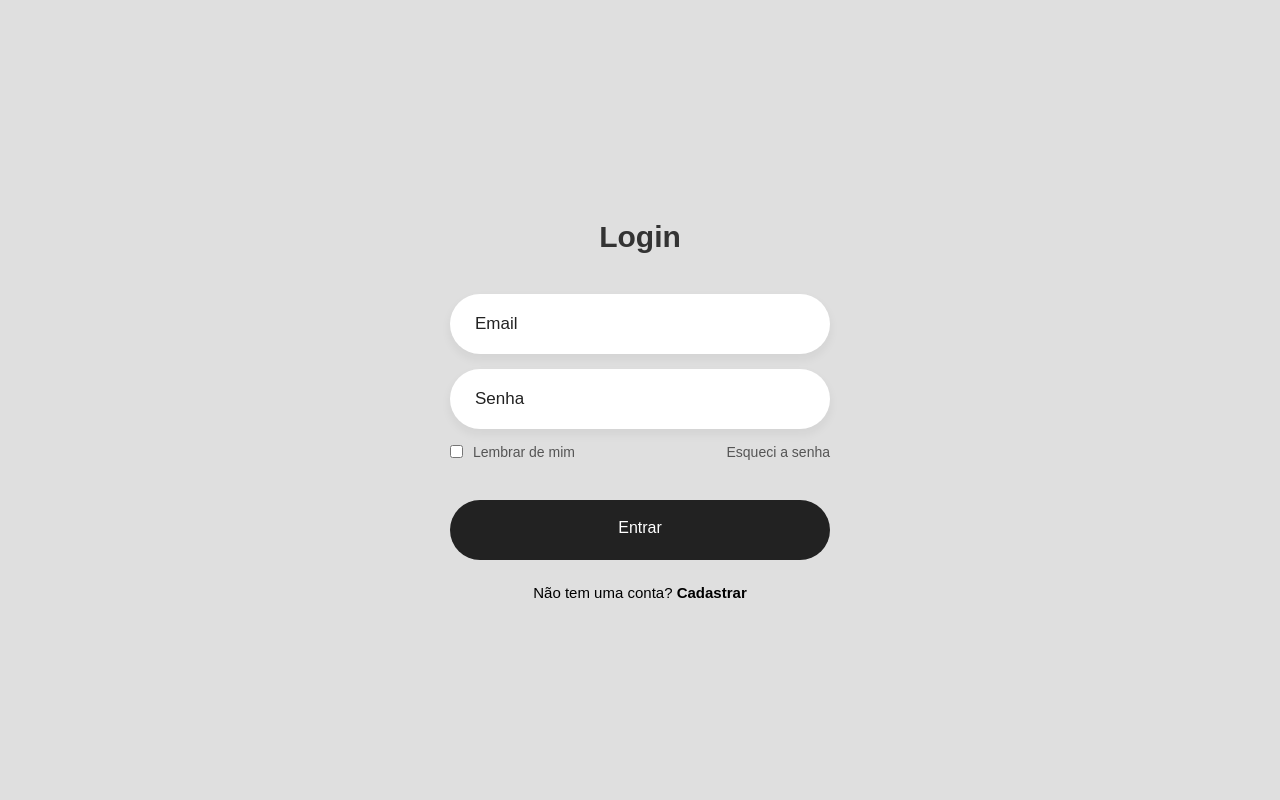
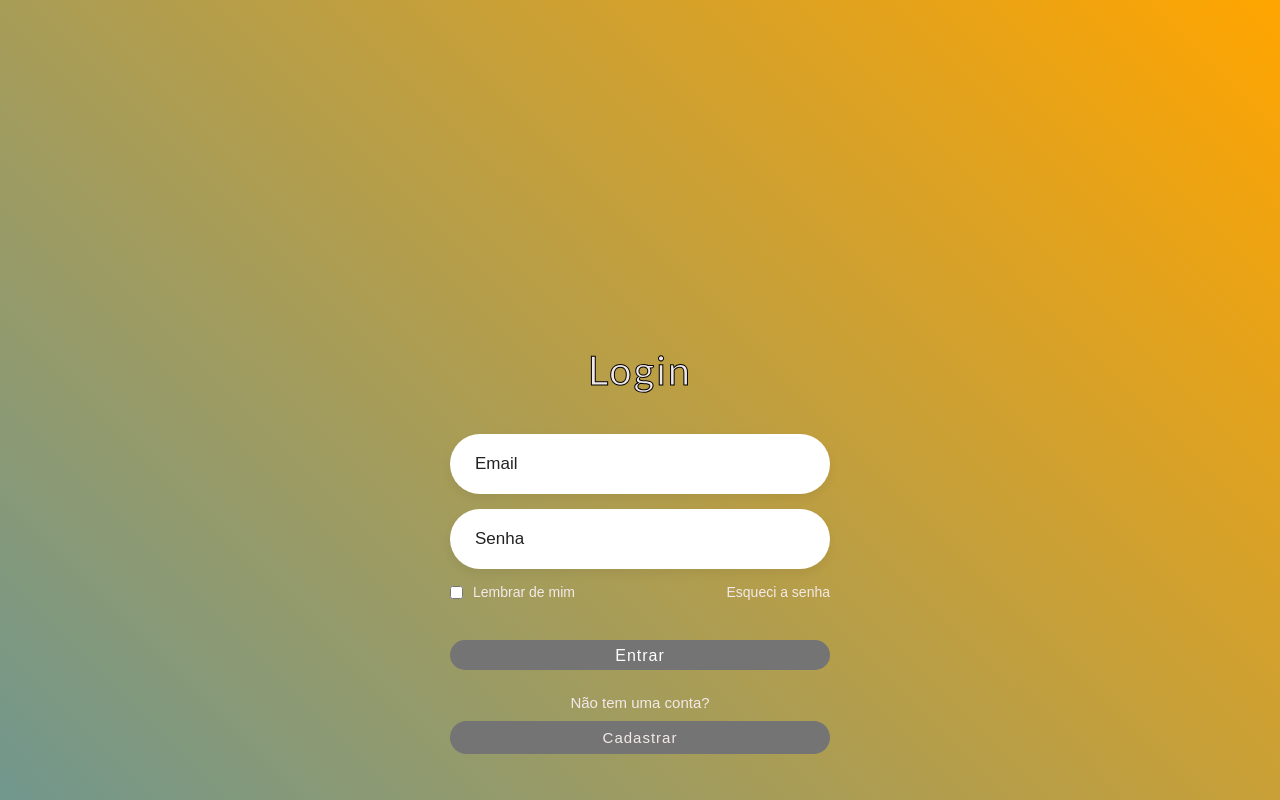
Before and after one commit to SparklesHanabi/Tela-de-Login, a plain HTML site: page index.html in a window 1280 px wide. Shown: the top 800 px of the page. Drawn offline with Linux system fonts and the light colour scheme; files that its build step writes are made by us from their sources.

Commit message:
Add files via upload
Vers]ao atualizada da tela de login, agora com cadastro

```diff
--- /dev/null
+++ b/css/form.css
@@ -0,0 +1,43 @@
+@import url('https://fonts.googleapis.com/css2?family=Poppins:wght@400;500&display=swap');
+
+*{
+    margin: 0;
+    padding: 0;
+}
+
+body{
+    width: 100%;
+    height: 100vh;
+    font-family: 'Poppins', sans-serif;
+    background:linear-gradient(45deg, #ffce51, #ff7253, #fd57fd)
+}
+#form{
+ position: relative;
+ top: 50%;
+ left: 50%;
+ transform: translate(-50%, -50%);
+ background: #fff;
+ border-radius: 10px;
+ padding: 60px;
+ width: min-content;
+ align-items: center;
+ color: #2b343b
+}
+.title{
+    font-size: 1.8em;
+    margin-bottom: 10%;
+}
+.input{
+    min-width: 280;
+    border-radius: 22px;
+    border: 2px #0000008a solid;
+    padding: 5px;
+    margin: 0px 0px 12px -5px;
+}
+input i{
+    font-size: 1.2em;
+    padding: 5px;
+}
+input input{
+    outline: none;
+}
--- a/css/style.css
+++ b/css/style.css
@@ -1,6 +1,7 @@
 *  {
     margin: 0;
     padding: 0;
+    box-sizing: border-box
 }
 @import url('https://fonts.googleapis.com/css2?family=Poppins:wght@400;500&display=swap');
 
@@ -11,12 +12,33 @@
     font-family: 'Poppins',sans-serif;
 }
 body{
-    background-image: url(../img/academiaLOGO.jpg);
+    width: 100%;
+    padding: 300px 0;
     display: flex;
     justify-content: center;
     align-items: center;
     min-height: 100vh;
-    background: #dfdfdf;
+    background-image: linear-gradient( 45deg, rgb(44, 43, 43), rgb(0, 140, 255), orange);
+    background-size: 500% 100%;
+    animation: degrade-animation 5s infinite alternate;
+}
+@keyframes degrade-animation {
+    0%{
+        background-position: 0%;
+    }
+    100%{
+        background-position: 100%;
+    }
+}
+
+@keyframes fade-in {
+    0%{
+        opacity: 0;
+    }
+    100%{
+        opacity: 1;
+    }
+
 }
 .login-box{
     display: flex;
@@ -25,15 +47,33 @@ body{
     width: 440px;
     height: 480px;
     padding: 30px;
+    animation: fade-in 3s 1;
 }
+
+
 .login-header{
     text-align: center;
     margin: 20px 0 40px 0;
 }
 .login-header header{
-    color: #333;
-    font-size: 30px;
-    font-weight: 600;
+    font-family: 'Trebuchet MS', 'Lucida Sans Unicode', 'Lucida Grande', 'Lucida Sans', Arial, sans-serif;
+    color: #f0e8e8;
+    font-size: 40px;
+    font-weight: 200;
+    letter-spacing: 2px;
+    -webkit-text-stroke: 1px #000;
+}
+
+@keyframes slideInRight {
+    from {
+        transform: translateX(100%);
+        opacity: 0;
+    }
+    to {
+        transform: translateX(0%);
+        opacity: 1;
+    }
+
 }
 .input-box .input-field{
     width: 100%;
@@ -46,6 +86,7 @@ body{
     box-shadow: 0px 5px 10px 1px rgba(0,0,0, 0.05);
     outline: none;
     transition: .3s;
+    animation: slideInRight 1s 1;
 }
 ::placeholder{
     font-weight: 500;
@@ -63,7 +104,7 @@ section{
     display: flex;
     align-items: center;
     font-size: 14px;
-    color: #555;
+    color: #f3e9e9;
 }
 #check{
     margin-right: 10px;
@@ -71,28 +112,37 @@ section{
 a{
     text-decoration: none;
 }
-a:hover{
-    text-decoration: underline;
-}
 section a{
-    color: #555;
+    color: #f3e9e9;
 }
 .input-submit{
     position: relative;
+
+}
+.input-submit::before{
+    content: '';
+    top: 0;
+    left: 0;
+    width: 100%;
+    height: 100%;
+    z-index: -1;
 }
 .submit-btn{
     width: 100%;
-    height: 60px;
-    background: #222;
+    height: 30px;
+    background: #747474;
     border: none;
     border-radius: 30px;
     cursor: pointer;
-    transition: .3s;
+    transition: .5s;
+    animation: slideInRight 1s 1;
 }
+
 .input-submit label{
     position: absolute;
-    top: 45%;
+    top: 47%;
     left: 50%;
+    letter-spacing: 1px;
     color: #fff;
     -webkit-transform: translate(-50%, -50%);
     -ms-transform: translate(-50%, -50%);
@@ -101,14 +151,63 @@ section a{
 }
 .submit-btn:hover{
     background: #000;
-    transform: scale(1.05,1);
+    transform: scale(1.2);
+    z-index: -1;
 }
+
+
+
 .sign-up-link{
     text-align: center;
     font-size: 15px;
     margin-top: 20px;
+
 }
 .sign-up-link a{
-    color: #000;
-    font-weight: 600;
+    padding: 8px;
+    color: #f3e9e9;
+    font-weight: 400;
+    letter-spacing: 1px;
+    transition: .5s;
+    display: block;
+    position: relative;
+    margin-top: 10px;
+    z-index: 1;
+    animation: slideInRight 1s 1;
+    outline: none;
+    background: #747474;
+    border: none;
+    border-radius: 30px;
+
 }
+.sign-up-link a:hover{
+    transform: scale(1.2);
+    background: #000;
+    border-radius: 30px;
+    border: none;
+    outline: none;
+
+}
+
+.sign-up-link a::before{
+    position: absolute;
+    content: '';
+    top: 0;
+    left: 0;
+    width: 100%;
+    height: 100%;
+    border-radius: 30px;
+    border: none;
+    background-color: #1d1c1c;
+    z-index: -1;
+    transform-origin: right;
+    transform: scaleX(0);
+}
+.sign-up-link a:hover::before{
+    transform-origin: left;
+    transform: scaleX(1);
+    transition: transform .2s;
+}
+.sign-up-link p{
+color: #f3e9e9;
+}
```
